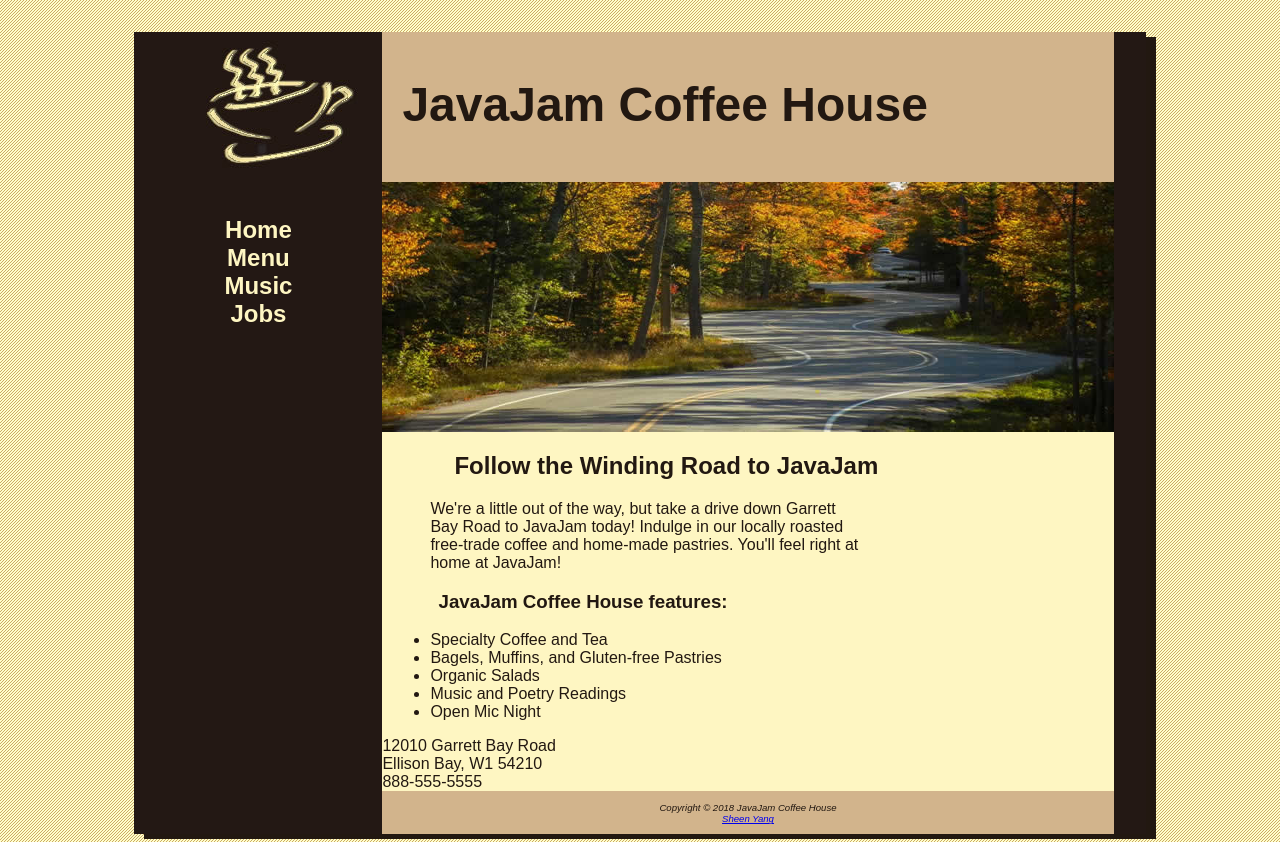
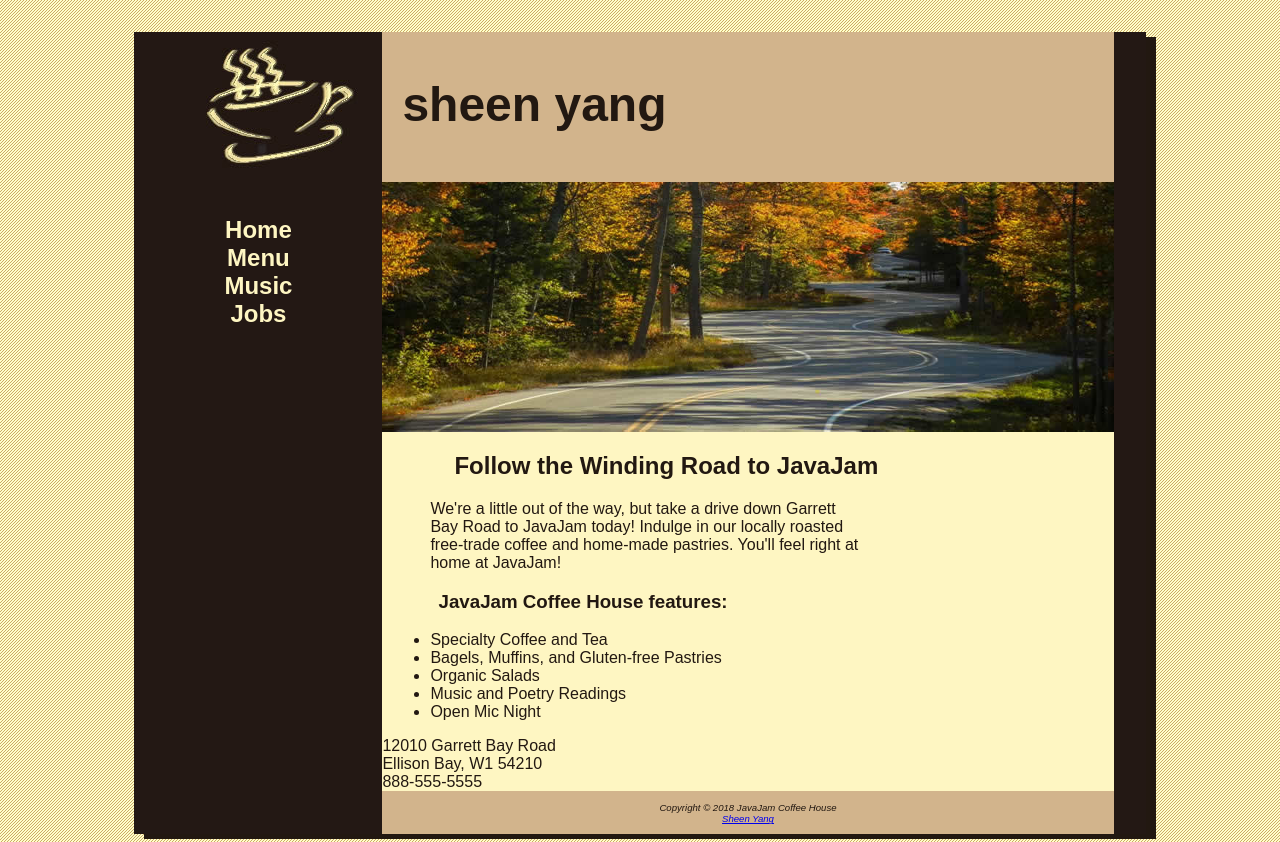
Before and after one commit to vomitchan/vomitjam, a plain HTML site: page index.html in a window 1280 px wide. Drawn offline with Linux system fonts and the light colour scheme.

Commit message:
Update index.html
vsdsdb

```diff
--- a/index.html
+++ b/index.html
@@ -8,7 +8,7 @@
         <body>
         <div id="wrapper">
             <header>
-                <h1>JavaJam Coffee House<h1>
+                <h1>sheen yang<h1>
             </header>
             <nav>
             <ul>
```
